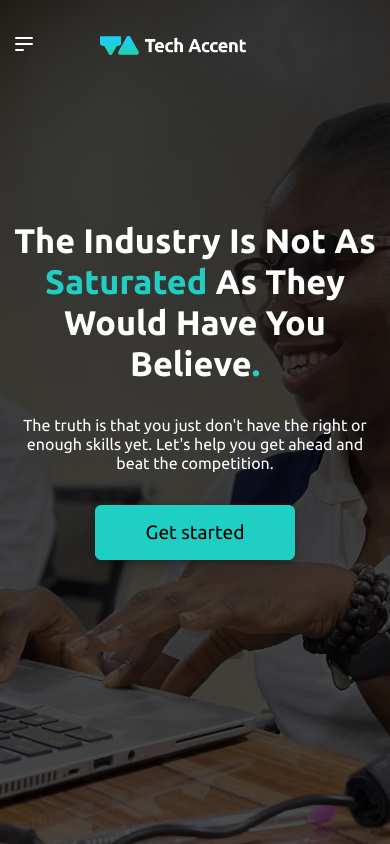
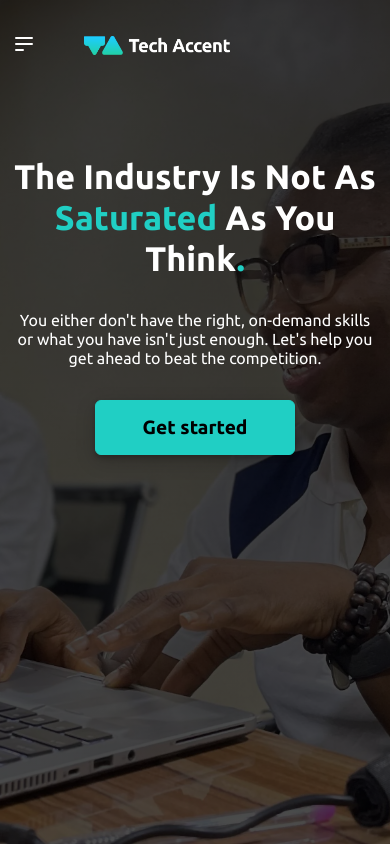
Before and after one commit to lanreonasanya02/TA-Website, a React (Create React App) app: page / in a window 390 px wide. Built offline with nearby package versions, Linux system fonts and the light colour scheme.

Commit message:
edited header text for mobile and UI

```diff
--- a/src/pages/header/HMediaQueries.css
+++ b/src/pages/header/HMediaQueries.css
@@ -6,6 +6,12 @@
     background-repeat: no-repeat;
     background-position: center;
     height: 100vh;
+  }
+
+  .head {
+    font-size: 3rem;
+    color: #f1f1f1;
+    padding-top: 3rem;
   }
 
   header .desktop-header {
@@ -43,8 +49,6 @@
 
   .head .head-content {
     padding: 3rem 0 0;
-    /* text-align: left; */
-
     /* For Center placement */
     display: grid;
     place-items: center;
@@ -57,11 +61,7 @@
     background-color: #20cfc4;
     font-size: 1.2rem;
     margin-top: 1rem;
-  }
-
-  .head .btn-getstarted:hover {
-    background-color: #000;
-    color: #20cfc4;
+    font-weight: 600;
   }
 }
 
--- a/src/pages/header/Header.js
+++ b/src/pages/header/Header.js
@@ -74,8 +74,8 @@ const Header = () => {
             <div className="mobile-header mb-4">
               <h1 className="display-4 inner-text fw-bold">
                 The Industry Is Not As{" "}
-                <span className="mobile-span">Saturated</span> As They Would
-                Have You Believe<span className="mobile-span">.</span>
+                <span className="mobile-span">Saturated</span> As You Think
+                <span className="mobile-span">.</span>
               </h1>
             </div>
 
@@ -101,8 +101,9 @@ const Header = () => {
             </Link>
 
             <h6 className="mb-3 mobile-subtitle">
-              The truth is that you just don't have the right or enough skills
-              yet. Let's help you get ahead and beat the competition.
+              You either don't have the right, on-demand skills or what you have
+              isn't just enough. Let's help you get ahead to beat the
+              competition.
             </h6>
 
             <Link to="/programmes" className="mobile-subtitle ">
--- a/src/pages/navbar/Navbar.js
+++ b/src/pages/navbar/Navbar.js
@@ -119,12 +119,7 @@ const Navbar = () => {
               >
                 <HiOutlineMenuAlt2 />
               </span>
-              <img
-                src={logo}
-                alt="logo"
-                className="logo-mobile ms-3"
-                width="40%"
-              />
+              <img src={logo} alt="logo" className="logo-mobile" width="40%" />
             </div>
           </div>
         </div>
```
